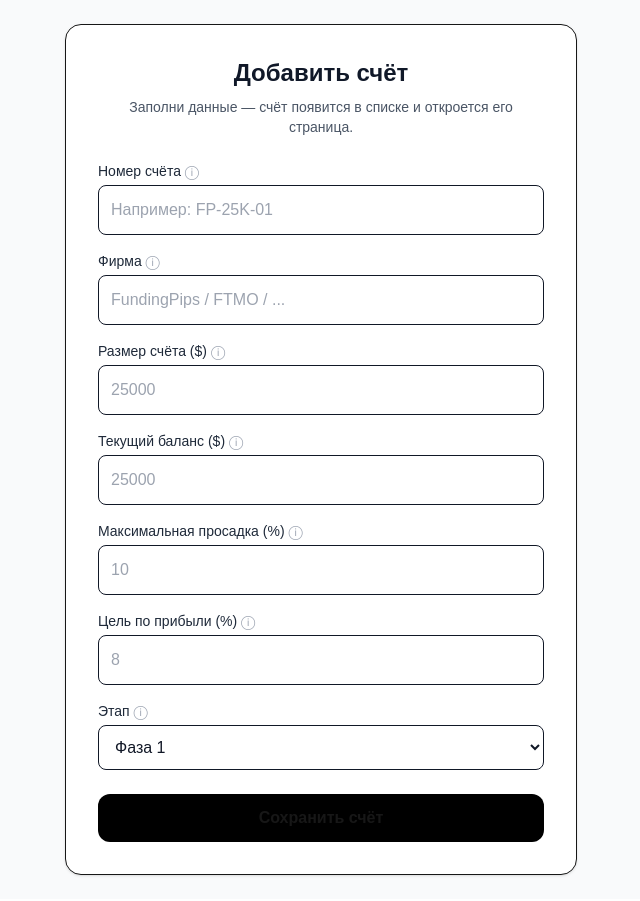
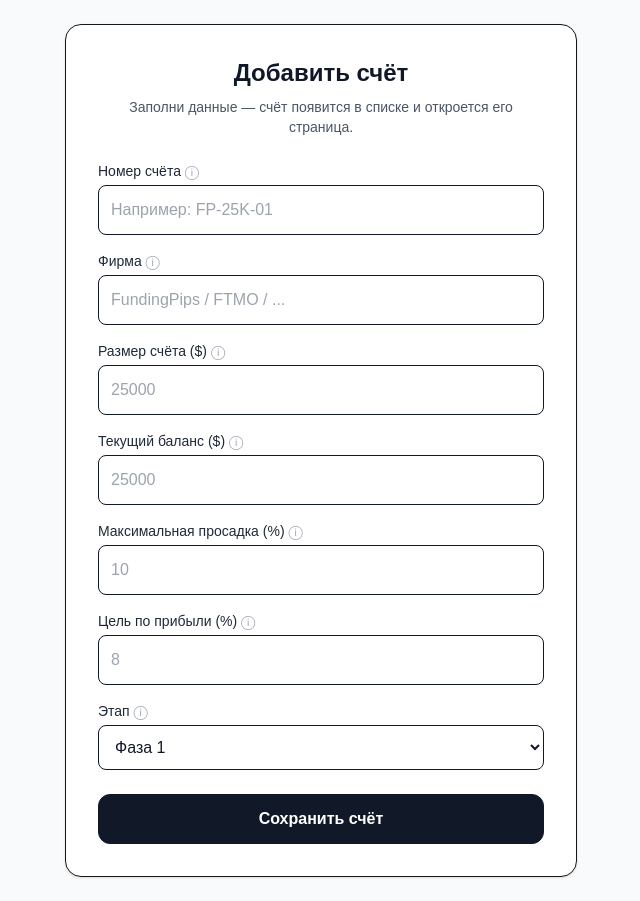
Before and after one commit to Alibba90/trade-journal, a Next.js app: page /accounts/new in a window 1280 px wide. Shown: the whole page, without its empty margins (319-959 px from the left). Built offline with nearby package versions, Linux system fonts and the light colour scheme; no server answers.

Commit message:
Fix buttons visibility

```diff
--- a/app/globals.css
+++ b/app/globals.css
@@ -51,3 +51,47 @@ select:-webkit-autofill {
   -webkit-text-fill-color: #111827 !important;
   transition: background-color 9999s ease-in-out 0s;
 }
+/* =========================
+   BUTTON VISIBILITY FIX
+   ========================= */
+
+button,
+.button,
+a[class*="bg-"],
+a[class*="border"] {
+  opacity: 1 !important;
+  filter: none !important;
+}
+
+/* основные кнопки */
+button,
+.btn-primary {
+  background: #111827 !important;
+  color: #ffffff !important;
+  border: 1px solid #111827 !important;
+}
+
+/* hover */
+button:hover,
+.btn-primary:hover {
+  background: #000000 !important;
+  border-color: #000000 !important;
+}
+
+/* secondary */
+.btn-secondary {
+  background: #ffffff !important;
+  color: #111827 !important;
+  border: 1px solid #d1d5db !important;
+}
+
+/* disabled */
+button:disabled {
+  opacity: 0.6 !important;
+}
+
+/* iOS Safari button fix */
+button {
+  -webkit-appearance: none;
+  appearance: none;
+}
```
